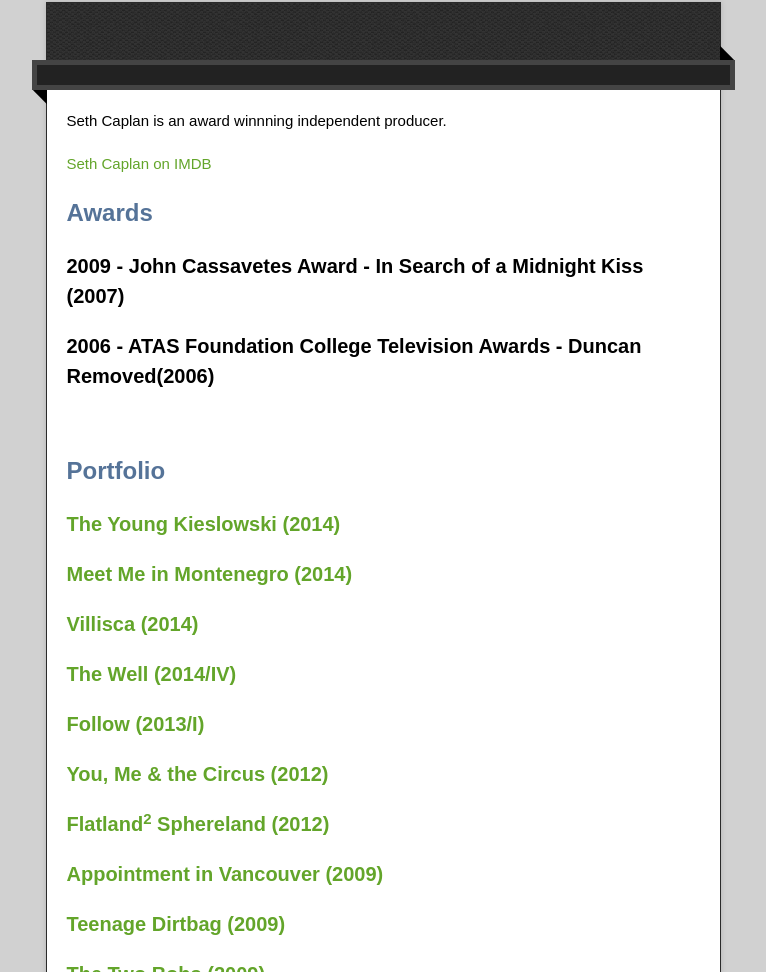
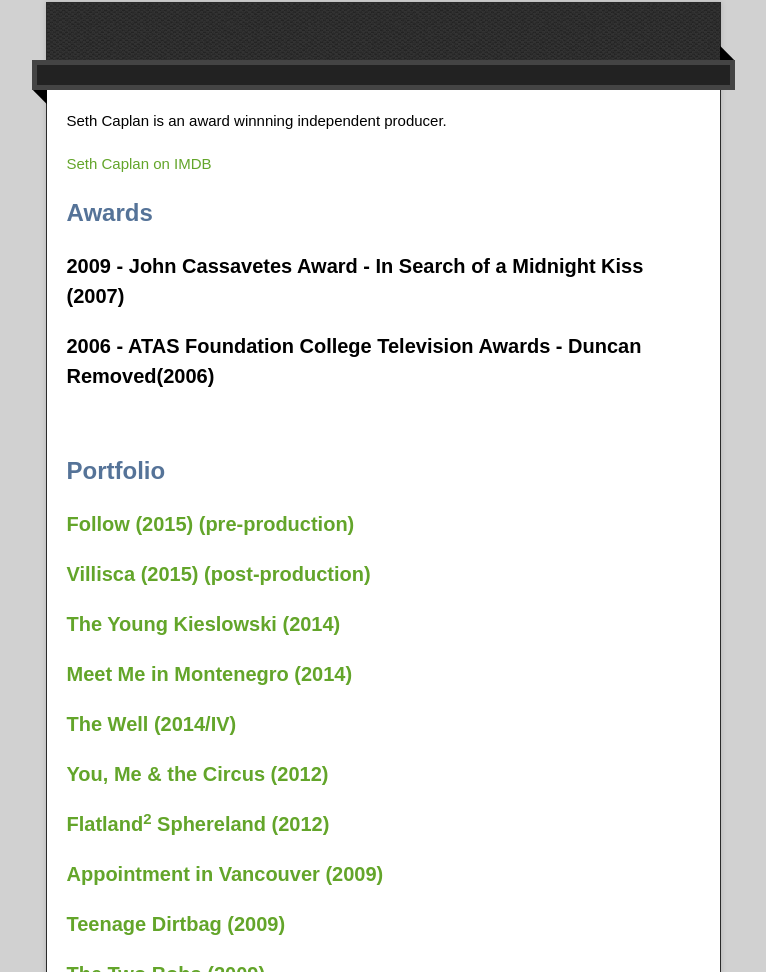
Before and after one commit to sethcaplan/sethcaplan.github.io, a plain HTML site: page index.html in a window 1280 px wide. Shown: the part 128-1100 px from the top of the page, without its empty margins (257-1023 px from the left). Drawn offline with nearby package versions, Linux system fonts and the light colour scheme.

Commit message:
Update index.html

```diff
--- a/index.html
+++ b/index.html
@@ -40,11 +40,11 @@
           <h3>2006 - ATAS Foundation College Television Awards - Duncan Removed(2006)</h3>
           </br>
           <h2>Portfolio</h2>
+          <a href="http://www.imdb.com/title/tt2697770/"><h3>Follow (2015) (pre-production)</h3></a>
+          <a href="http://www.imdb.com/title/tt3320500/"><h3>Villisca (2015) (post-production)</h3></a>
           <a href="http://www.imdb.com/title/tt2912120/"><h3>The Young Kieslowski (2014)</h3></a>
           <a href="http://www.meetmeinmontenegro.com/"><h3>Meet Me in Montenegro (2014)</h3></a>
-          <a href="http://www.imdb.com/title/tt3320500/"><h3>Villisca (2014)</h3></a>
           <a href="http://www.imdb.com/title/tt2558318/"><h3>The Well (2014/IV)</h3></a>
-          <a href="http://www.imdb.com/title/tt2697770/"><h3>Follow (2013/I)</h3></a>
           <a href="http://www.imdb.com/title/tt1678055/"><h3>You, Me & the Circus (2012)</h3></a>
           <a href="http://www.spherelandthemovie.com/"><h3> Flatland<sup>2</sup> Sphereland (2012)</h3></a>
           <a href="http://www.imdb.com/title/tt1524088/"><h3>Appointment in Vancouver (2009)</h3></a>
```
